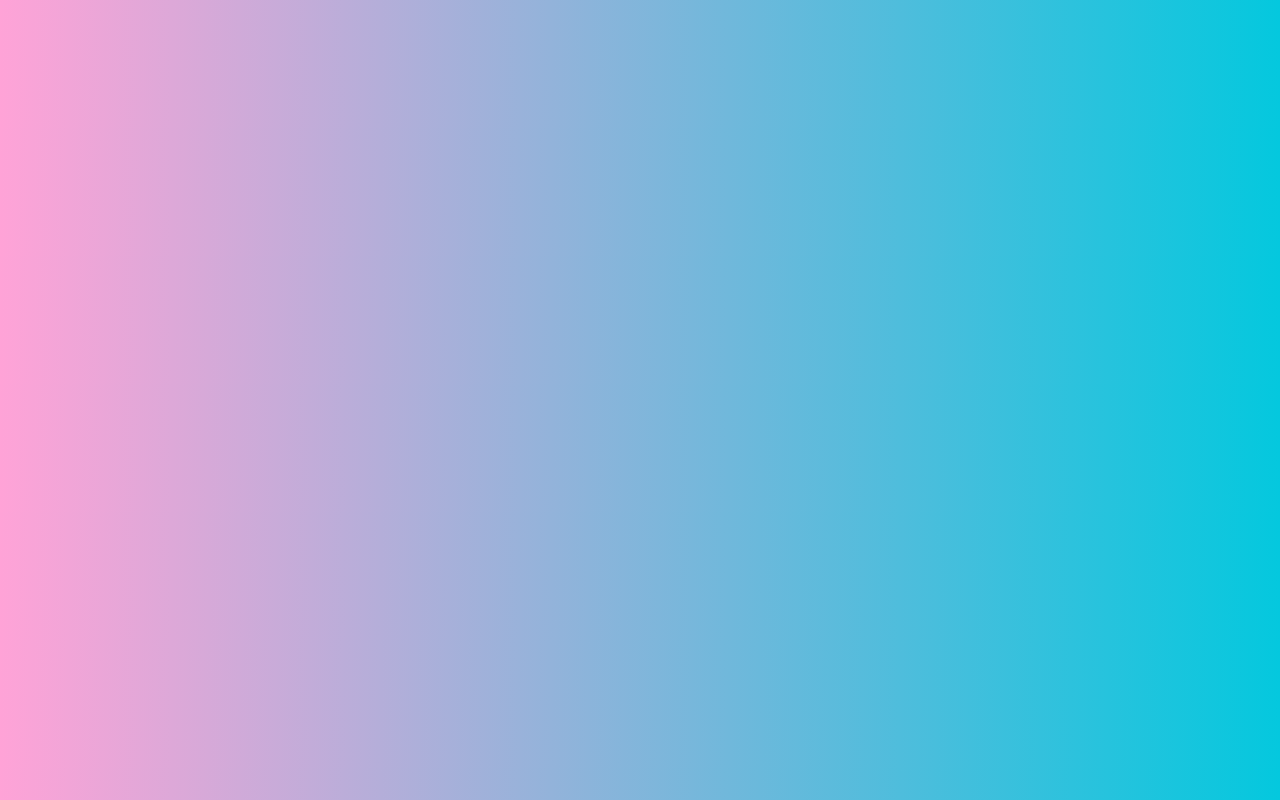
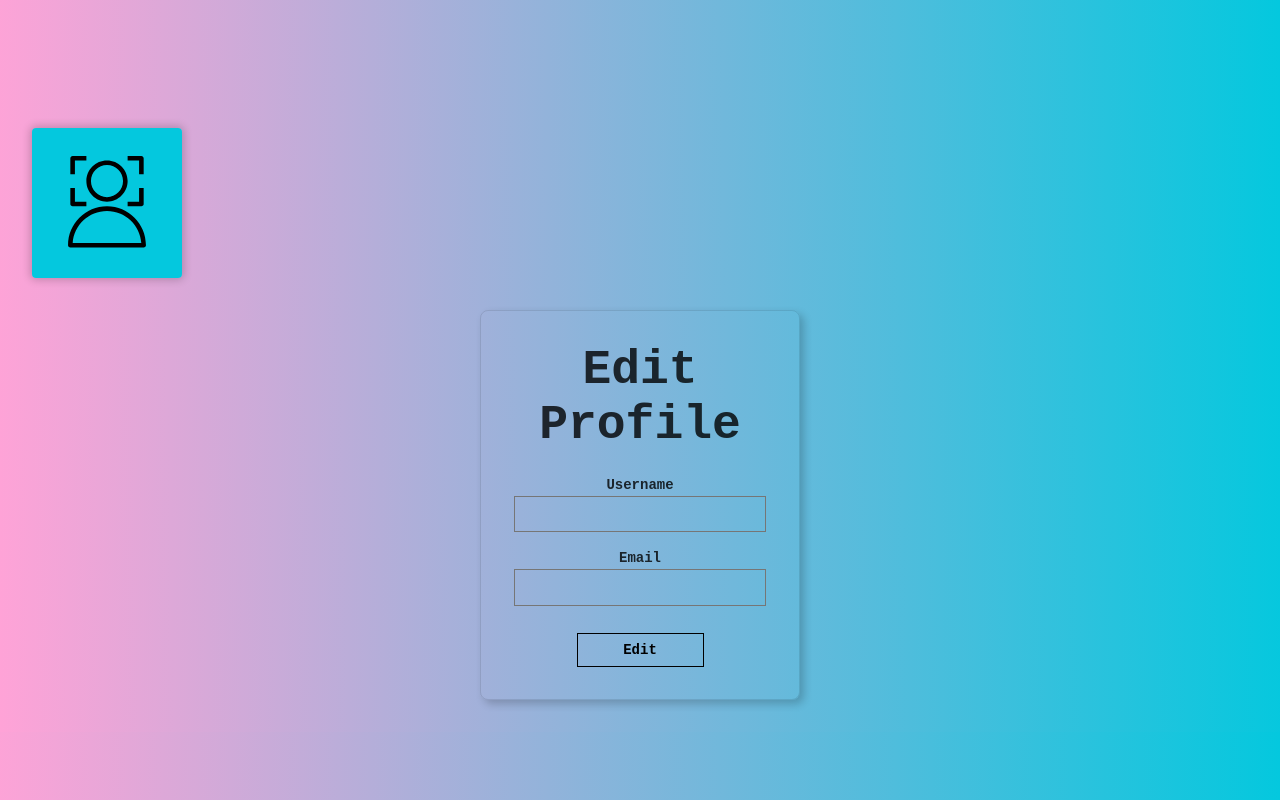
Before and after one commit to nk38104/face-finder, a React (Create React App) app in the folder client/: page /edit-profile in a window 1280 px wide. Before the commit this address had no page. Built offline with nearby package versions, Linux system fonts and the light colour scheme.

Commit message:
Add edit profile component and navigation to it

```diff
--- a/client/src/App.js
+++ b/client/src/App.js
@@ -6,6 +6,7 @@ import Home from './components/Home/Home';
 import SignIn from './components/SignIn/SignIn';
 import Register from './components/Register/Register';
 import UserProfile from './components/UserProfile/UserProfile';
+import EditProfile from './components/EditProfile/EditProfile';
 import UserContextProvider from './contexts/UserContext';
 
 
@@ -22,6 +23,7 @@ const App = () => {
 					<Route exect path="/signin" element={ <SignIn baseURL={baseURL} /> } />
 					<Route exect path="/register" element={ <Register baseURL={baseURL} /> } />
 					<Route exect path="/user-profile" element={ <UserProfile baseURL={baseURL} /> } />
+					<Route exect path="/edit-profile" element={ <EditProfile baseURL={baseURL} /> } />
 				</Routes>
 			</BrowserRouter>
 			</UserContextProvider>
--- /dev/null
+++ b/client/src/components/EditProfile/EditProfile.js
@@ -0,0 +1,40 @@
+import React, { useState } from 'react';
+import Logo from '../Logo/Logo';
+
+
+const EditProfile = () => {
+    const [username, setUsername] = useState("");
+    const [email, setEmail] = useState("");
+
+    const onSubmitEdit = () => {
+
+    }
+
+    return (
+        <>
+            <Logo />
+            <article className="br3 ba b--black-10 mv4 w-100 w-50-m w-25-l mw6 shadow-5 center">
+            <main className="pa4 black-80">
+                <div className="measure">
+                    <fieldset id="sign_up" className="ba b--transparent ph0 mh0">
+                        <legend className="f1 fw6 ph0 mh0">Edit Profile</legend>
+                        <div className="mv3">
+                            <label className="db fw6 lh-copy f6" htmlFor="username">Username</label>
+                            <input onChange={(e) => setUsername(e.target.value)} className="b pa2 input-reset ba bg-transparent hover-bg-black hover-white w-100" type="text" name="username" value={username} />
+                        </div>
+                        <div className="mt3">
+                            <label className="db fw6 lh-copy f6" htmlFor="email">Email</label>
+                            <input onChange={(e) => setEmail(e.target.value)} className="b pa2 input-reset ba bg-transparent hover-bg-black hover-white w-100" type="email" name="email" value={email} />
+                        </div>
+                    </fieldset>
+                    <div className="">
+                        <input onClick={onSubmitEdit} className="b mt3 ph3 pv2 input-reset ba b--black bg-transparent grow pointer f6 dib w-50" type="submit" value="Edit" />
+                    </div>
+                </div>
+            </main>
+        </article>
+        </>
+    );
+};
+
+export default EditProfile;
--- a/client/src/components/UserProfile/UserProfile.js
+++ b/client/src/components/UserProfile/UserProfile.js
@@ -1,5 +1,5 @@
 import React, { useContext } from 'react';
-import { useNavigate } from 'react-router-dom';
+import { Link, useNavigate } from 'react-router-dom';
 import { UserContext } from '../../contexts/UserContext';
 import Logo from '../Logo/Logo';
 
@@ -45,7 +45,10 @@ const UserProfile = ({ baseURL }) => {
                             </div>
                         </fieldset>
                         <div className="">
-                            <input onClick={() => onSubmitDelete()} className="b ph3 pv2 input-reset ba b--black bg-transparent grow pointer f6 dib" type="submit" value="Delete Account" />
+                            <input onClick={() => onSubmitDelete()} className="b w-50 ph3 pv2 input-reset ba b--black bg-transparent grow pointer f6 dib" type="submit" value="Delete Account" />
+                        </div>
+                        <div className="mt2">
+                            <Link to="/edit-profile" className="b w-50 ph3 pv2 input-reset ba b--black bg-transparent grow pointer f6 dib black no-underline">Edit Account</Link>
                         </div>
                     </div>
                 </main>
```
Also changed, not shown: 1 other file (tests, documents, lock files or other folders).
